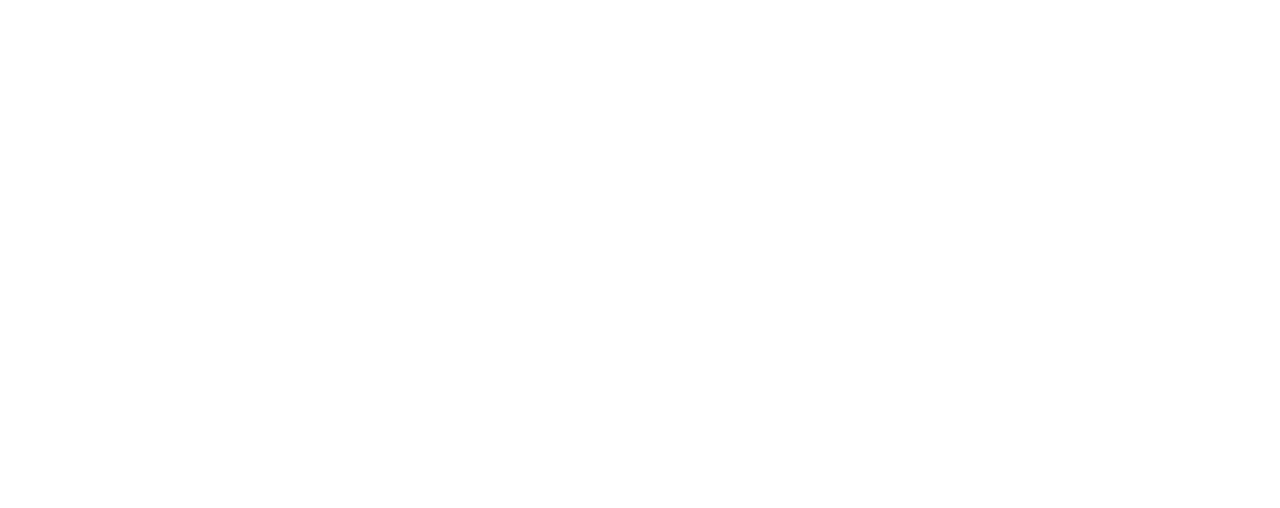
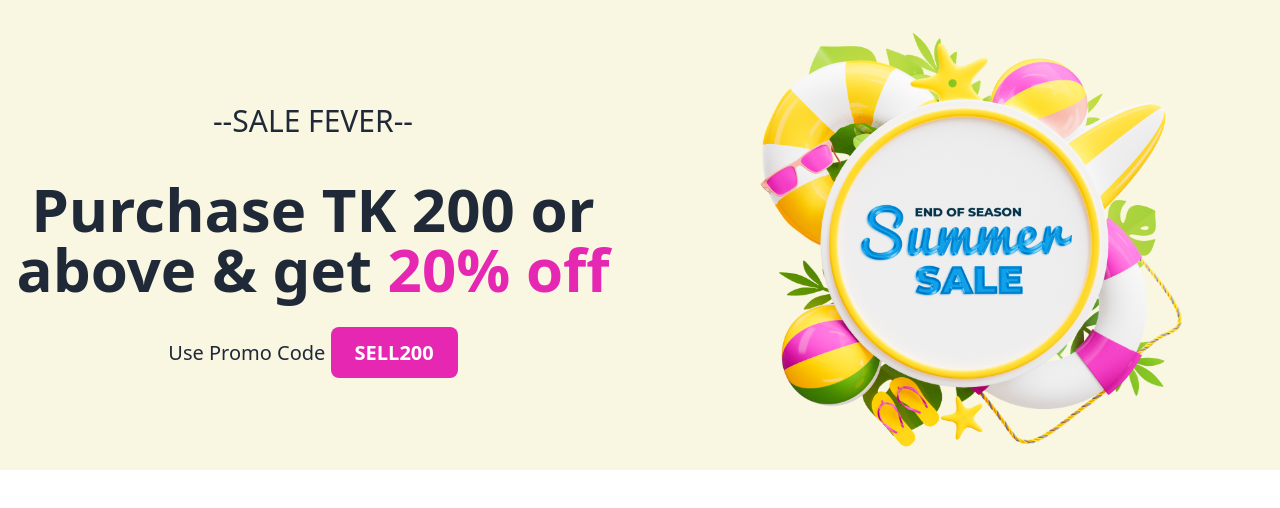
Before and after one commit to nisakib07/summer-sale, a plain HTML site: page index.html in a window 1280 px wide. Drawn offline with nearby package versions, Linux system fonts and the light colour scheme.

Commit message:
header done

```diff
--- a/index.html
+++ b/index.html
@@ -1,5 +1,5 @@
 <!DOCTYPE html>
-<html lang="en">
+<html lang="en" data-theme="light">
   <head>
     <meta charset="UTF-8" />
     <meta name="viewport" content="width=device-width, initial-scale=1.0" />
@@ -25,7 +25,34 @@
       }
     </style>
   </head>
-  <body>
+
+  <body class="font-sans max-w-screen-xl mx-auto">
+    <header>
+      <div
+        class="bg-[#F9F6E2] flex flex-col lg:flex-row gap-7 items-center pt-6 lg:pt-0">
+        <div class="w-1/2 text-center">
+          <h4 class="text-xl lg:text-3xl font-medium mb-10">--SALE FEVER--</h4>
+          <h1 class="text-3xl lg:text-6xl font-bold mb-10">
+            Purchase TK 200 or above & get
+            <span class="text-[#E527B2]">20% off</span>
+          </h1>
+          <p class="text-xl font-medium">
+            Use Promo Code
+            <span
+              class="bg-[#E527B2] py-1 lg:py-3 px-6 rounded-lg text-white font-semibold mt-5"
+              >SELL200</span
+            >
+          </p>
+        </div>
+        <div class="w-1/2">
+          <img
+            class="w-ful lg:w-3/4 mx-auto"
+            src="images/Summer 1.png"
+            alt="" />
+        </div>
+      </div>
+    </header>
+
     <!-- JS -->
     <script src="js/script.js"></script>
   </body>
```
Also changed, not shown: tailwind.config.js (added, +8 -0 lines).
